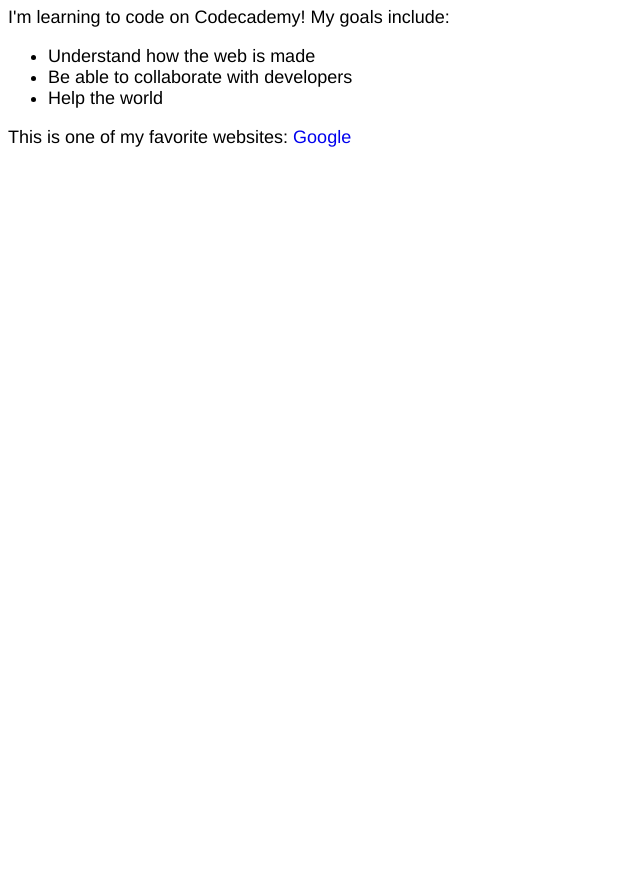
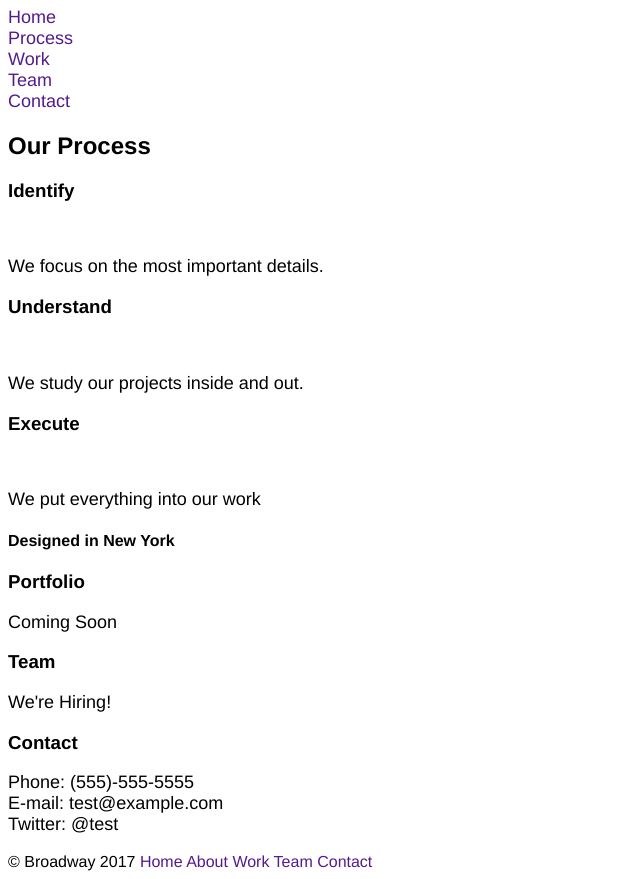
Before and after one commit to Supawatv/broadway-design, a plain HTML site: page index.html in a window 1280 px wide. Shown: the part 73-952 px from the top of the page, without its empty margins (0-640 px from the left). Before the commit the page ends 800 px from the top, so only its background shows below. Drawn offline with Linux system fonts and the light colour scheme.

Commit message:
HTML Ready

```diff
--- a/index.html
+++ b/index.html
@@ -5,13 +5,65 @@
 		<title></title>
 	</head>
 	<body>
-		<h1>Supawat Vitoorapakorn</h1>
-		<p>I'm learning to code on Codecademy! My goals include:</p>
-		<ul>
-			<li>Understand how the web is made</li>
-			<li>Be able to collaborate with developers</li>
-			<li>Help the world</li>
-		</ul>
-		<p>This is one of my favorite websites: <a href="https://www.google.com/" target="_blank">Google</a></p>
+		<!--Banner-->
+		<div class = "banner">
+			<h1>Broadway Design</h1>
+			<p>
+				<a href="">Home</a><br>
+				<a href="">Process</a><br>
+				<a href="">Work</a><br>
+				<a href="">Team</a><br>
+				<a href="">Contact</a>
+			</p>
+		</div>
+
+
+		<!--Body-->
+		<div class="body">
+			<h2>Our Process</h2>
+
+			<h3>Identify</h2>
+			<img src="">
+			<p>We focus on the most important details.</p>
+
+			<h3>Understand</h2>
+			<img src="">
+			<p>We study our projects inside and out.</p>
+
+			<h3>Execute</h2>
+			<img src="">
+			<p>We put everything into our work</p>
+		</div>
+
+		<!--Conact: Design in New York-->
+		<div class="contact">
+			<h4>Designed in New York</h4>
+
+			<h3>Portfolio</h3>
+			<p>Coming Soon</p>
+
+			<h3>Team</h3>
+			<p>We're Hiring!</p>
+
+			<h3>Contact</h3>
+			<p>
+				Phone: (555)-555-5555<br>
+				E-mail: test@example.com<br>
+				Twitter: @test
+			</p>
+		</div>
+
+
+		<!--Footer-->
+		<div class="footer">
+			<span>&copy Broadway 2017</span>
+			<a href="">Home</a>
+			<a href="">About</a>
+			<a href="">Work</a>
+			<a href="">Team</a>
+			<a href="">Contact</a>
+		</div>
+
+
 	</body>
 </html>
```
